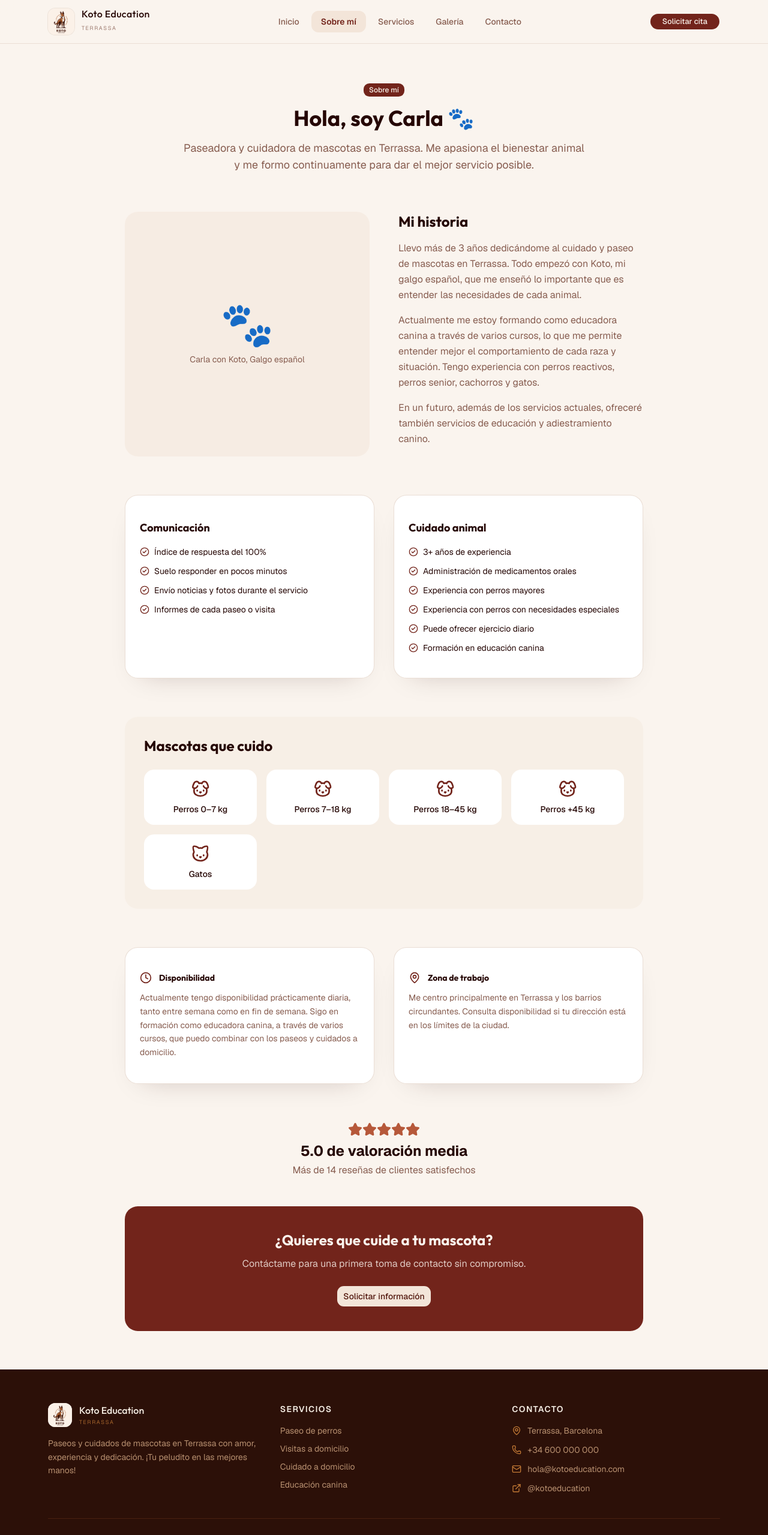
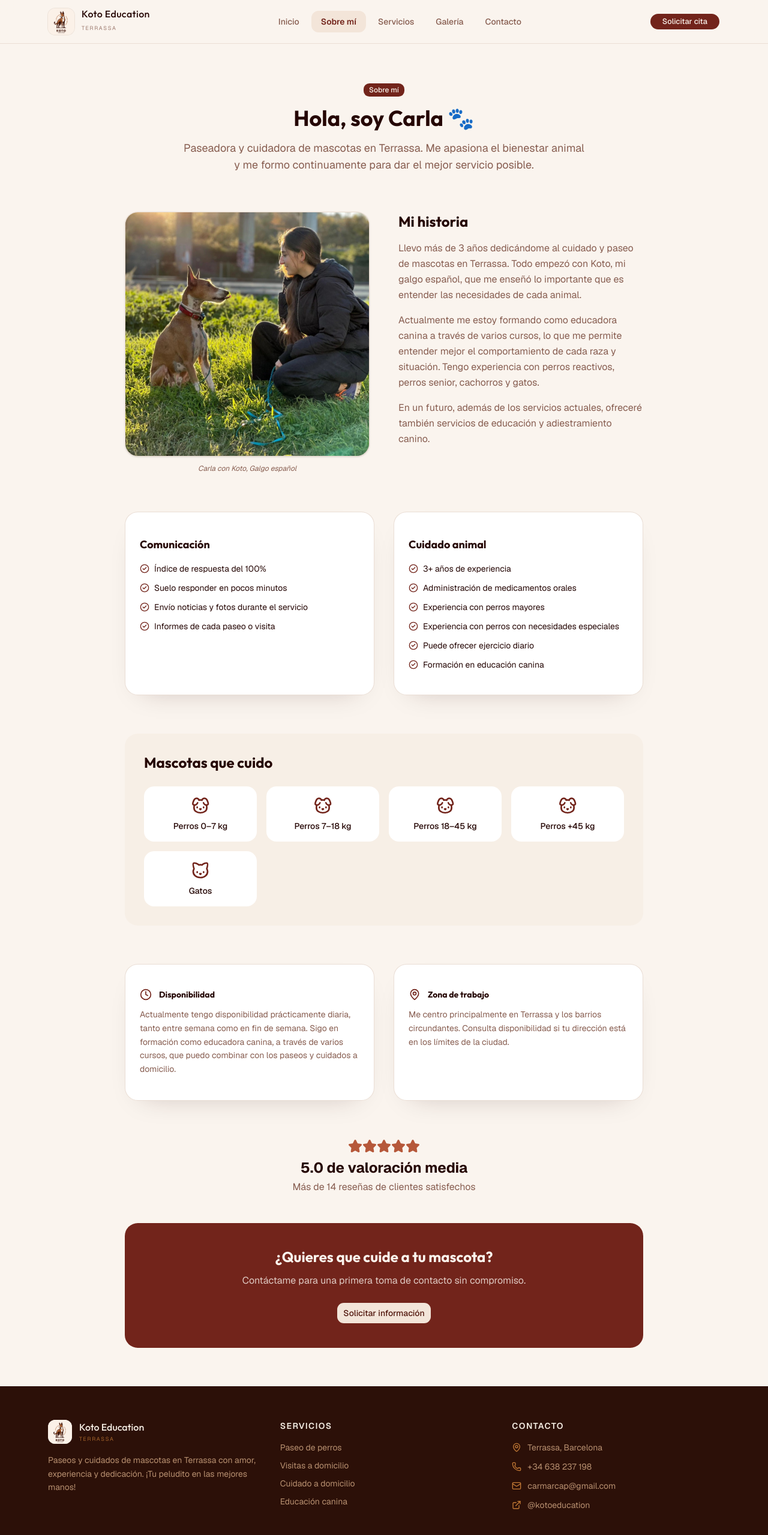
Before and after one commit to xamape-art/kotoeducation, a Next.js app: page /sobre-mi in a window 1280 px wide. Shown: the top 2559 px of the page at 60% size. Built offline with nearby package versions, Linux system fonts and the light colour scheme.

Commit message:
feat: update contact details and replace profile placeholder with user photo

```diff
--- a/src/app/(public)/contacto/page.tsx
+++ b/src/app/(public)/contacto/page.tsx
@@ -39,8 +39,8 @@ export default function ContactoPage() {
                 <Phone className="h-4 w-4 text-primary mt-0.5 shrink-0" />
                 <div>
                   <p className="font-medium">Teléfono / WhatsApp</p>
-                  <a href="tel:+34600000000" className="text-muted-foreground hover:text-foreground">
-                    +34 600 000 000
+                  <a href="tel:+34638237198" className="text-muted-foreground hover:text-foreground">
+                    +34 638 237 198
                   </a>
                 </div>
               </div>
@@ -49,8 +49,8 @@ export default function ContactoPage() {
                 <Mail className="h-4 w-4 text-primary mt-0.5 shrink-0" />
                 <div>
                   <p className="font-medium">Email</p>
-                  <a href="mailto:hola@kotoeducation.com" className="text-muted-foreground hover:text-foreground">
-                    hola@kotoeducation.com
+                  <a href="mailto:carmarcap@gmail.com" className="text-muted-foreground hover:text-foreground">
+                    carmarcap@gmail.com
                   </a>
                 </div>
               </div>
@@ -99,7 +99,7 @@ export default function ContactoPage() {
                     ¡También puedes escribirme directamente!
                   </p>
                   <a
-                    href="https://wa.me/34600000000"
+                    href="https://wa.me/34638237198"
                     target="_blank"
                     rel="noopener noreferrer"
                     className="inline-block mt-2 text-primary font-medium hover:underline"
--- a/src/app/(public)/sobre-mi/page.tsx
+++ b/src/app/(public)/sobre-mi/page.tsx
@@ -3,6 +3,7 @@ import { Card, CardContent } from '@/components/ui/card'
 import { CheckCircle2, MapPin, Clock, Star, Dog, Cat } from 'lucide-react'
 import { Button } from '@/components/ui/button'
 import Link from 'next/link'
+import Image from 'next/image'
 
 export const metadata = {
   title: 'Sobre mí | Koto Education',
@@ -24,11 +25,20 @@ export default function SobreMiPage() {
 
       {/* Photo + intro */}
       <div className="grid grid-cols-1 md:grid-cols-2 gap-12 items-start mb-16">
-        <div className="rounded-2xl bg-secondary/50 aspect-square flex items-center justify-center">
-          <div className="text-center">
-            <div className="text-7xl mb-3">🐾</div>
-            <p className="text-muted-foreground text-sm">Carla con Koto, Galgo español</p>
+        <div className="space-y-3">
+          <div className="relative rounded-2xl overflow-hidden aspect-square border border-border/60 bg-muted shadow-sm">
+            <Image
+              src="/carla-koto.jpg"
+              alt="Carla con Koto, Galgo español"
+              fill
+              className="object-cover hover:scale-[1.02] transition-transform duration-300"
+              sizes="(max-w-768px) 100vw, 400px"
+              priority
+            />
           </div>
+          <p className="text-muted-foreground text-xs text-center italic">
+            Carla con Koto, Galgo español
+          </p>
         </div>
         <div>
           <h2 className="text-2xl font-display font-bold mb-4">Mi historia</h2>
--- a/src/components/public/Footer.tsx
+++ b/src/components/public/Footer.tsx
@@ -67,14 +67,14 @@ export default function Footer() {
               </li>
               <li className="flex items-center gap-2.5">
                 <Phone className="h-4 w-4 shrink-0" style={{ color: '#C47A35' }} />
-                <a href="tel:+34600000000" className="hover:text-[#F5EDE3] transition-colors">
-                  +34 600 000 000
+                <a href="tel:+34638237198" className="hover:text-[#F5EDE3] transition-colors">
+                  +34 638 237 198
                 </a>
               </li>
               <li className="flex items-center gap-2.5">
                 <Mail className="h-4 w-4 shrink-0" style={{ color: '#C47A35' }} />
-                <a href="mailto:hola@kotoeducation.com" className="hover:text-[#F5EDE3] transition-colors">
-                  hola@kotoeducation.com
+                <a href="mailto:carmarcap@gmail.com" className="hover:text-[#F5EDE3] transition-colors">
+                  carmarcap@gmail.com
                 </a>
               </li>
               <li className="flex items-center gap-2.5">
```
Also changed, not shown: public/carla-koto.jpg (added).
